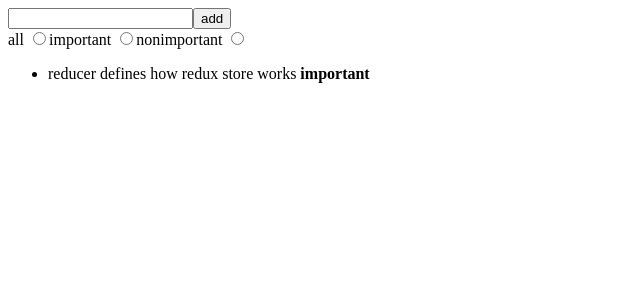
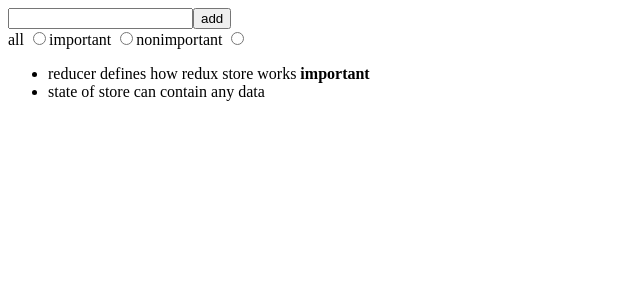
Before and after one commit to eyc94/full-stack-open, a React (Create React App) app in the folder 06. State Management With Redux/notes-redux/: page / in a window 1280 px wide. Shown: the top 300 px of the page, without its empty margins (0-640 px from the left). Built offline with nearby package versions, Linux system fonts and the light colour scheme.

Commit message:
Redux Toolkit

```diff
--- a/06. State Management With Redux/notes-redux/package.json
+++ b/06. State Management With Redux/notes-redux/package.json
@@ -3,6 +3,7 @@
   "version": "0.1.0",
   "private": true,
   "dependencies": {
+    "@reduxjs/toolkit": "^1.9.1",
     "@testing-library/jest-dom": "^5.16.5",
     "@testing-library/react": "^13.4.0",
     "@testing-library/user-event": "^13.5.0",
--- a/06. State Management With Redux/notes-redux/src/index.js
+++ b/06. State Management With Redux/notes-redux/src/index.js
@@ -1,19 +1,18 @@
 import React from 'react';
 import ReactDOM from 'react-dom/client';
-
+import { Provider } from 'react-redux'
+import { configureStore } from '@reduxjs/toolkit';
 import App from './App';
 
-import { createStore, combineReducers } from 'redux';
-import { Provider } from 'react-redux'
-import noteReducer, { createNote } from './reducers/noteReducer';
-import filterReducer, { filterChange } from './reducers/filterReducer';
+import noteReducer from './reducers/noteReducer';
+import filterReducer from './reducers/filterReducer';
 
-const reducer = combineReducers({
-  notes: noteReducer,
-  filter: filterReducer,
+const store = configureStore({
+  reducer: {
+    notes: noteReducer,
+    filter: filterReducer,
+  },
 });
-
-const store = createStore(reducer);
 
 console.log(store.getState());
 
@@ -23,7 +22,3 @@ root.render(
     <App />
   </Provider>
 );
-
-store.subscribe(() => console.log(store.getState()));
-store.dispatch(filterChange('IMPORTANT'));
-store.dispatch(createNote('combinedReducers forms one reducer from many simple reducers'));
--- a/06. State Management With Redux/notes-redux/src/reducers/noteReducer.js
+++ b/06. State Management With Redux/notes-redux/src/reducers/noteReducer.js
@@ -1,3 +1,5 @@
+import { createSlice } from '@reduxjs/toolkit';
+
 const initialState = [
   {
     content: 'reducer defines how redux store works',
@@ -11,48 +13,33 @@ const initialState = [
   },
 ];
 
-const noteReducer = (state = initialState, action) => {
-  switch(action.type) {
-    case 'NEW_NOTE':
-      return state.concat(action.data);
-    case 'TOGGLE_IMPORTANCE': {
-      const id = action.data.id;
+const generateId = () => {
+  return Number((Math.random() * 1000000).toFixed(0));
+};
+
+const noteSlice = createSlice({
+  name: 'notes',
+  initialState,
+  reducers: {
+    createNote(state, action) {
+      const content = action.payload;
+      state.push({
+        content,
+        important: false,
+        id: generateId(),
+      });
+    },
+    toggleImportanceOf(state, action) {
+      const id = action.payload;
       const noteToChange = state.find(n => n.id === id);
       const changedNote = {
         ...noteToChange,
         important: !noteToChange.important,
       };
-      return state.map(note =>
-        note.id !== id ? note : changedNote
-      );
+      return state.map(note => note.id !== id ? note : changedNote);
     }
-    default:
-      return state;
-  };
-};
+  },
+});
 
-const generateId = () => {
-  return Number((Math.random() * 1000000).toFixed(0));
-};
-
-export const createNote = (content) => {
-  return {
-    type: 'NEW_NOTE',
-    data: {
-      content,
-      important: false,
-      id: generateId(),
-    },
-  };
-};
-
-export const toggleImportanceOf = (id) => {
-  return {
-    type: 'TOGGLE_IMPORTANCE',
-    data: {
-      id,
-    },
-  };
-};
-
-export default noteReducer;
+export const { createNote, toggleImportanceOf } = noteSlice.actions;
+export default noteSlice.reducer;
```
Also changed, not shown: 2 other files (tests, documents, lock files or other folders).
